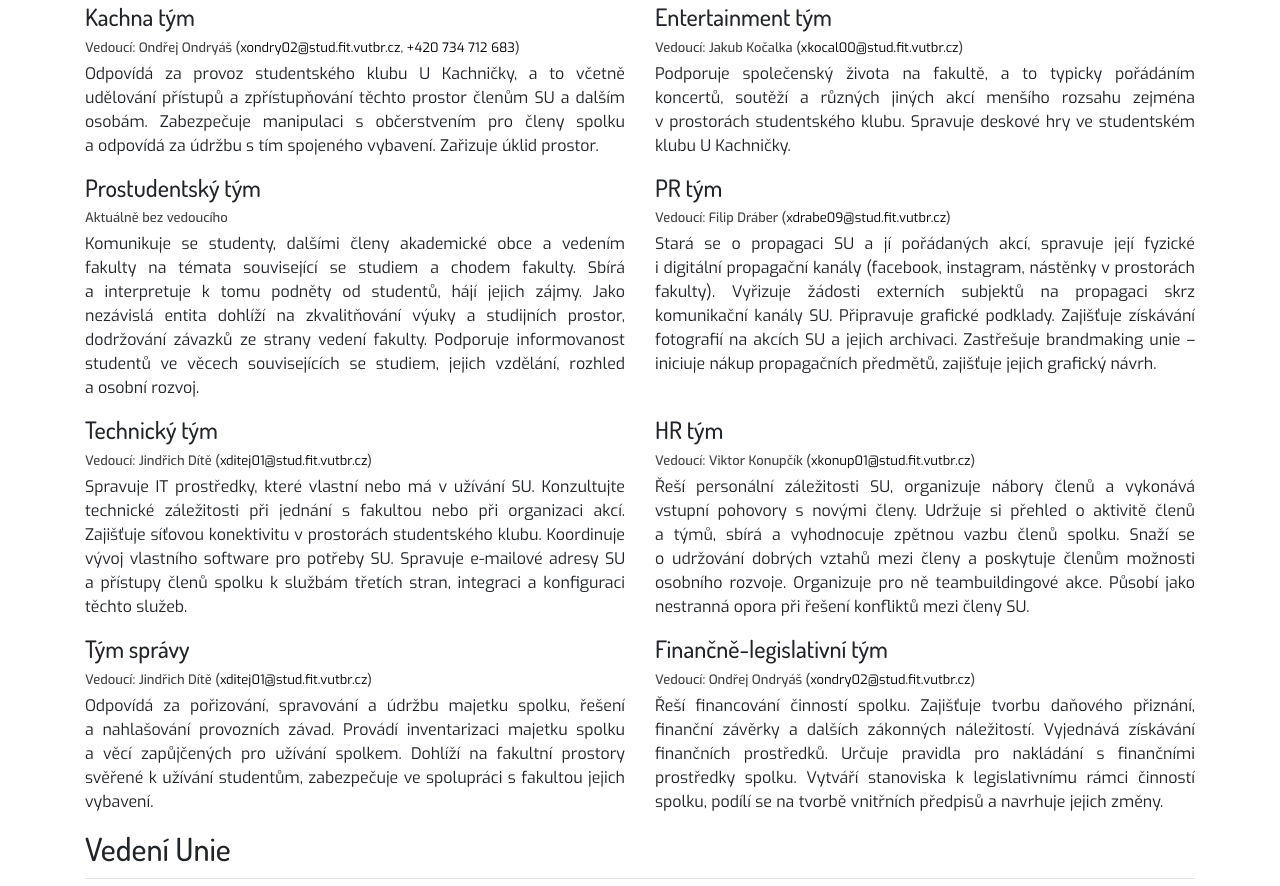
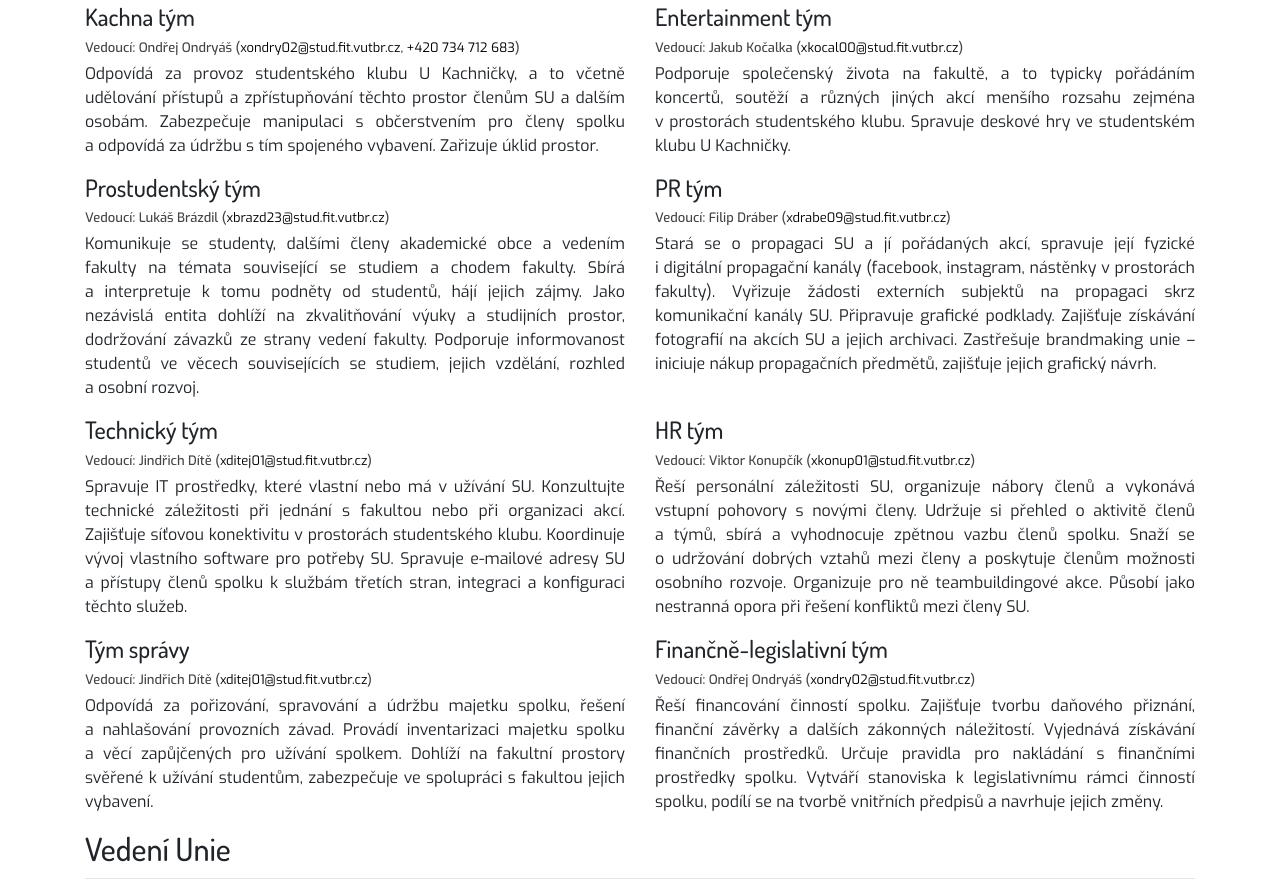
Before and after one commit to su-fit-vut/static-web, a plain HTML site: page index.html in a window 1280 px wide. Shown: the part 1312-2198 px from the top of the page. Drawn offline with Linux system fonts and the light colour scheme.

Commit message:
Update text

```diff
--- a/index.html
+++ b/index.html
@@ -188,7 +188,7 @@
         <div class="col-md-6">
             <h3>Prostudentský tým</h3>
             <span class="team-lead">
-                Aktuálně bez vedoucího
+                Vedoucí: Lukáš Brázdil (<a href="mailto:xbrazd23@stud.fit.vutbr.cz">xbrazd23@stud.fit.vutbr.cz</a>)
             </span>
             <p>
                 Komunikuje se studenty, dalšími členy akademické obce a&nbsp;vedením fakulty na
@@ -339,7 +339,6 @@
 
     <span class="pb-3">Aktuálně bychom akutně potřebovali lidi mimo jiné na:</span>
     <ul>
-        <li>vedení prostudentského týmu,</li>
         <li>návrh a zařizování nového merche, třeba triček,</li>
         <li>organizace <span class="fw-500">soutěže pro středoškoláky</span>,</li>
         <li>organizaci studentských přednášek,</li>
```
